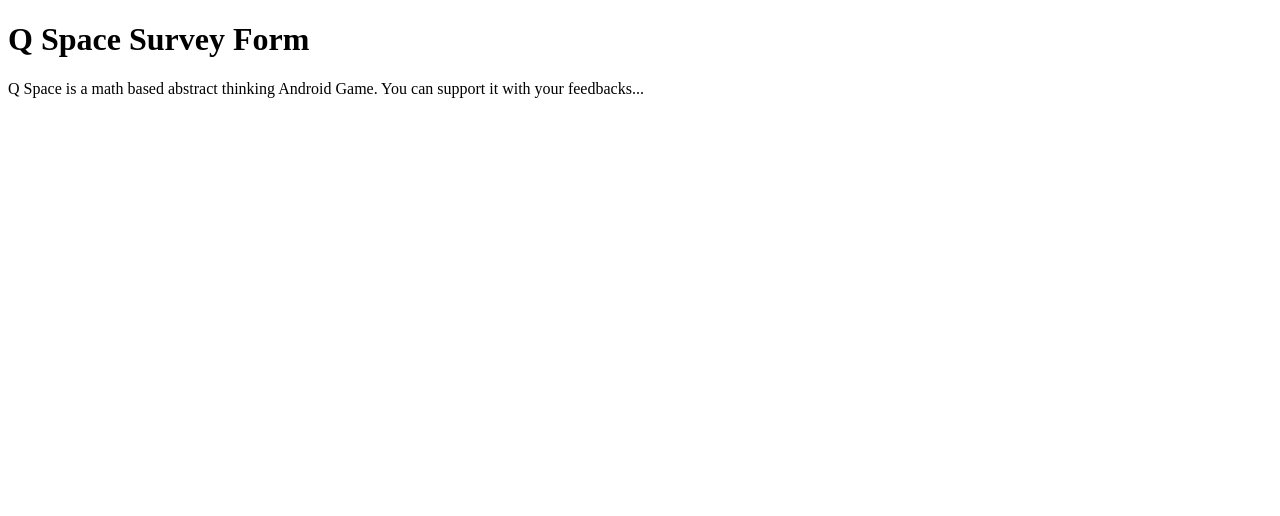
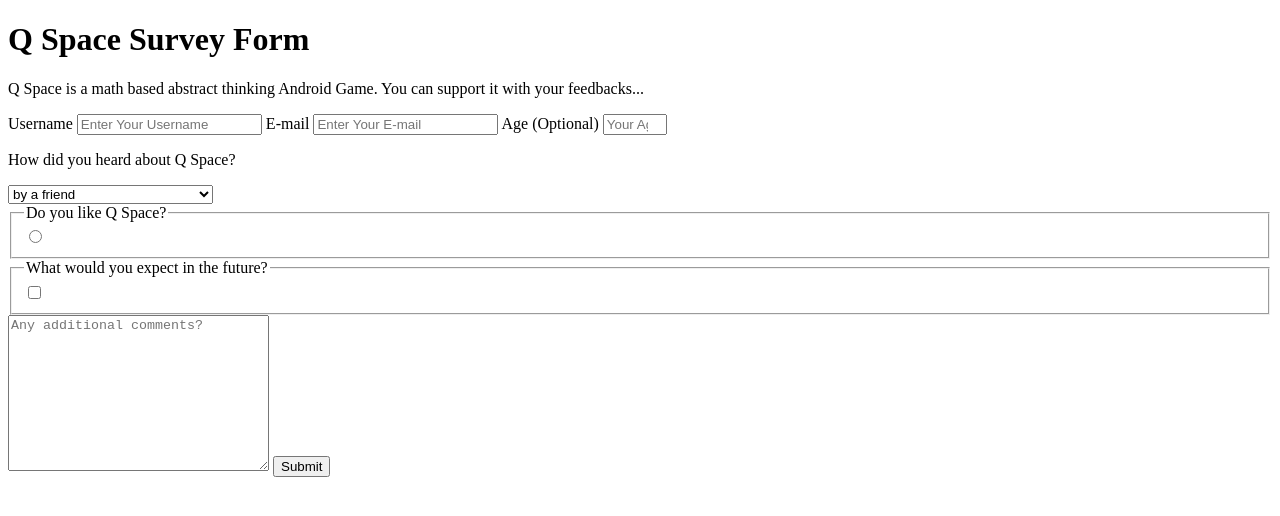
Before and after one commit to ugurserhattoy/survey-form, a plain HTML site: page index.html in a window 1280 px wide. Drawn offline with Linux system fonts and the light colour scheme.

Commit message:
shaping...

```diff
--- a/index.html
+++ b/index.html
@@ -13,5 +13,49 @@
             You can support it with your feedbacks...
         </p>
     </header>
+    <section>
+        <form id="survey-form" action="">
+            <label for="name" id="name-label">Username</label>
+            <input
+                type="text"
+                id="name"
+                name="name"
+                placeholder="Enter Your Username"
+                required>
+            <label for="email" id="email-label">E-mail</label>
+            <input
+                type="email"
+                id="email"
+                name="email"
+                placeholder="Enter Your E-mail"
+                required>
+            <label for="number" id="number-label">Age (Optional)</label>
+            <input
+                type="number"
+                name="age"
+                min="13"
+                max="100"
+                id="number"
+                placeholder="Your Age">
+            <p>How did you heard about Q Space?</p>
+            <select name="dropdown" id="dropdown">
+                <option value="friend">by a friend</option>
+                <option value="store-suggest">play store suggest</option>
+                <option value="search">while searching on google play</option>
+            </select>
+            <fieldset>
+                <legend>Do you like Q Space?</legend>
+                <input type="radio" name="" id="">
+                <label for=""></label>
+            </fieldset>
+            <fieldset>
+                <legend>What would you expect in the future?</legend>
+                <input type="checkbox" name="" id="">
+                <label for=""></label>
+            </fieldset>
+            <textarea name="" id="" cols="30" rows="10" placeholder="Any additional comments?"></textarea>
+            <button id="submit" type="submit">Submit</button>
+        </form>
+    </section>
 </body>
 </html>
```
Also changed, not shown: 1 other file.
